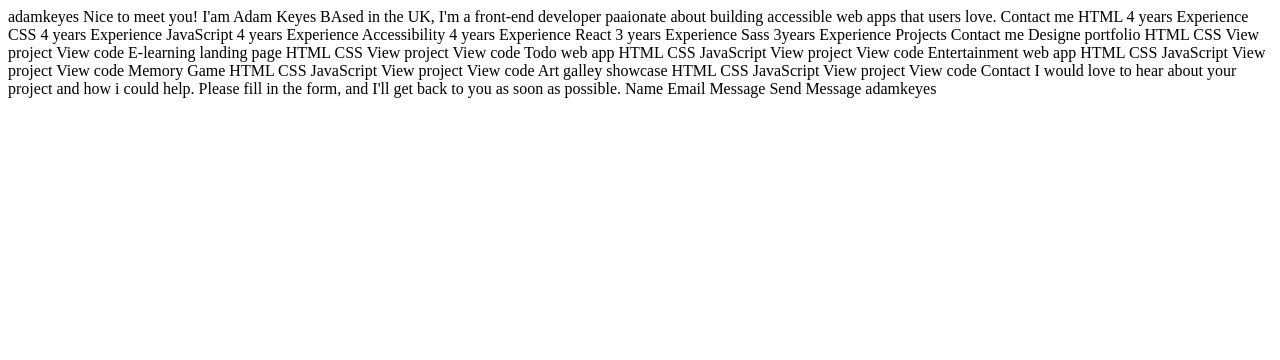
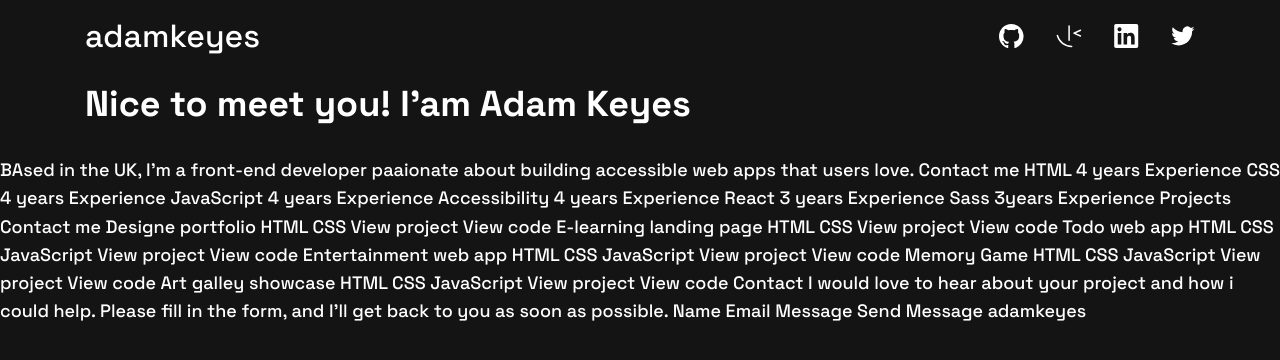
Before and after one commit to yahia-khouni/Single-Page-Developer-Portfolio, a plain HTML site: page index.html in a window 1280 px wide. Drawn offline with Linux system fonts and the light colour scheme.

Commit message:
header is done

```diff
--- a/index.html
+++ b/index.html
@@ -7,14 +7,36 @@
     <link rel="preconnect" href="https://fonts.googleapis.com">
     <link rel="preconnect" href="https://fonts.gstatic.com" crossorigin>
     <link href="https://fonts.googleapis.com/css2?family=Space+Grotesk:wght@500;700&display=swap" rel="stylesheet">
+    <link rel="icon" type="image/png" sizes="32x32" href="./assets/images/favicon-32x32.png">
     <link rel="stylesheet" href="style.css">
     <title>Frontend Mentor | Single-pgae developer portfolio</title>
 </head>
 
 <body>
-    adamkeyes
+    <header class="header">
+        <div class="wrapper">
+        <nav class="header__nav">
+            <a href="/" class="header__home">adamkeyes <span class="visually-hidden"> (to home page) </span> </a>
+            <a href="" class="header__social"><svg style="display: block;" role="img" aria-labelledby="socialGitHub" xmlns="http://www.w3.org/2000/svg" width="25" height="24"><title id="socialGitHub">Github</title><path fill="#FFF" fill-rule="evenodd" d="M12.304 0C5.506 0 0 5.506 0 12.304c0 5.444 3.522 10.042 8.413 11.672.615.108.845-.261.845-.584 0-.292-.015-1.261-.015-2.291-3.091.569-3.891-.754-4.137-1.446-.138-.354-.738-1.446-1.261-1.738-.43-.23-1.046-.8-.016-.815.97-.015 1.661.892 1.892 1.261 1.107 1.86 2.876 1.338 3.584 1.015.107-.8.43-1.338.784-1.646-2.738-.307-5.598-1.368-5.598-6.074 0-1.338.477-2.446 1.26-3.307-.122-.308-.553-1.569.124-3.26 0 0 1.03-.323 3.383 1.26.985-.276 2.03-.415 3.076-.415 1.046 0 2.092.139 3.076.416 2.353-1.6 3.384-1.261 3.384-1.261.676 1.691.246 2.952.123 3.26.784.861 1.26 1.953 1.26 3.307 0 4.721-2.875 5.767-5.613 6.074.446.385.83 1.123.83 2.277 0 1.645-.015 2.968-.015 3.383 0 .323.231.708.846.584a12.324 12.324 0 0 0 8.382-11.672C24.607 5.506 19.101 0 12.304 0Z"/></svg></a>
+            <a href="" class="header__social"><svg style="display: block;" role="img" aria-labelledby="socialFrontendMentor" xmlns="http://www.w3.org/2000/svg" width="26" height="23"><title id="socialFrontendMentor">Frontend Mentor</title><path fill="#FFF" d="M13.084.23a.751.751 0 0 0-.736.75v14.267a.75.75 0 1 0 1.5 0V.98a.75.75 0 0 0-.763-.75ZM24.44 4.504a.752.752 0 0 0-.284.064l-6.44 2.875a.752.752 0 0 0 0 1.37l6.44 2.884a.75.75 0 0 0 .612-1.369L19.861 8.13l4.907-2.191a.753.753 0 0 0 .38-.99.752.752 0 0 0-.708-.444ZM1.371 9.663a.752.752 0 0 0-.74.938C2.41 17.447 8.603 22.23 15.685 22.23a.75.75 0 1 0 0-1.501A14.053 14.053 0 0 1 2.083 10.225a.75.75 0 0 0-.712-.561v-.001Z"/></svg></a>
+            <a href="" class="header__social"><svg style="display: block;" role="img" aria-labelledby="socialLinkedIn" xmlns="http://www.w3.org/2000/svg" width="25" height="24"><title id="socialLinkedIn">LinkedIn</title><path fill="#FFF" fill-rule="evenodd" d="M5.551 3.304c-1.14 0-2.067.926-2.067 2.064 0 1.14.928 2.066 2.067 2.066a2.066 2.066 0 0 0 0-4.13ZM3.767 8.998v11.453h3.562L7.33 8.998H3.767Zm5.798 0V20.45l3.554.002.002-5.668c0-1.454.253-2.941 2.132-2.941 1.851 0 1.851 1.755 1.851 3.036v5.571l3.559-.001v-6.28c0-2.834-.517-5.457-4.27-5.457-1.763 0-2.916.997-3.368 1.85h-.05V8.997h-3.41ZM22.435 24H1.982c-.976 0-1.77-.777-1.77-1.732V1.731C.212.776 1.006 0 1.982 0h20.453c.98 0 1.777.776 1.777 1.73v20.538c0 .955-.797 1.732-1.777 1.732Z"/></svg></a>
+            <a href="" class="header__social"><svg style="display: block;" roel="img" aria-labelledby="socialTweter" xmlns="http://www.w3.org/2000/svg" width="24" height="20"><title id="socialTweter">Tweter</title><path fill="#FFF" d="M23.492 2.705a9.563 9.563 0 0 1-2.742.751 4.788 4.788 0 0 0 2.1-2.643 9.536 9.536 0 0 1-3.033 1.159 4.778 4.778 0 0 0-8.14 4.357 13.564 13.564 0 0 1-9.844-4.99 4.774 4.774 0 0 0-.646 2.4 4.778 4.778 0 0 0 2.124 3.977 4.765 4.765 0 0 1-2.163-.598v.061a4.778 4.778 0 0 0 3.832 4.684 4.812 4.812 0 0 1-2.158.082 4.78 4.78 0 0 0 4.462 3.316 9.584 9.584 0 0 1-5.932 2.045c-.38 0-.762-.022-1.14-.067a13.508 13.508 0 0 0 7.32 2.146c8.787 0 13.59-7.277 13.59-13.589 0-.205-.004-.412-.013-.617a9.71 9.71 0 0 0 2.381-2.471l.002-.003Z"/></svg></a>
+        </nav>
+    </div>
+    </header>
+    <main id="main">
+        <div class="wrapper">
+            <h1>
+                Nice to meet you! I'am Adam Keyes
+            </h1>
+        </div>
+    </main>
+    <footer class="footer">
 
-    Nice to meet you! I'am Adam Keyes
+    </footer>
+
+
+
     BAsed in the UK, I'm a front-end developer paaionate about building accessible web apps that users love.
 
     Contact me
--- a/style.css
+++ b/style.css
@@ -0,0 +1,132 @@
+/* FILEPATH: c:\Users\MSI GAMMING I7\Desktop\Single Page Developer Portfolio\style.css */
+
+/* -----------------------------------GLOBAL----------------------------------- */
+
+/* setting the css custom properties */
+/* hsl is a beeter practice because it's easier to change the darkness or lightness of the color */
+:root {
+    --bg-body: hsl(0, 0%, 8%);
+    --bg-contact: hsl(0, 0%, 14%);
+    --accent: hsl(153, 71%, 59%);
+    --text1: hsl(0, 0%, 100%);
+    --taxt2: hsl(0, 0%, 85%);
+    --invalid: hsl(7, 100%, 68%);
+    --fs-18: 1.125rem;
+    --fs-88: 5.5rem;
+    --fs-48: 3rem;
+    --fs-24: 1.5rem;
+    --fs-72: 4.5rem;
+    --fs-40: 2.5rem;
+    --fs-32: 2rem;
+    --container: 69.375rem;/* 1110px */
+    --transition : 300ms ease-in-out;
+
+}
+
+/* Adding boilerplate styles */
+html {
+    box-sizing: border-box;/* Thats so padding doesn't add to the widht or height of elements */
+    font-size: 100%;/* to take the font size from the brower-based font styles */
+}
+
+/* doing a wild card selector for all elements */
+*,
+*::before,
+*::after {
+    box-sizing: inherit;/* inherit from the parent element(html element) */
+}
+
+/* setting the global styles */
+body {
+    margin: 0;/* to remove the default margin */
+    font-family: 'Space Grotesk', sans-serif;/* adding a font family */
+    background-color: var(--bg-body);/* adding a background color */
+    color: var(--text1);/* adding a text color */
+    font-size: var(--fs-18);/* in rems (18PX / 16PX = 1.125) */
+    line-height: 1.56;/* using ratios so if we change the font size the line hight change with it  */
+
+}
+
+.wrapper {
+    width: calc(100% -2rem);
+    max-width: var(--container);/* adding a max width */
+    margin-inline : auto;/* to center the container */
+}
+
+@media (min-width: 37.5em) {/* 600px */
+     .wrapper {
+         width: calc(100% - 3.75rem);
+     }
+}
+
+img, svg {
+    display: block;/* to remove the white space under the image */
+}
+
+/* -----------------------------------HEADER----------------------------------- */
+
+/* mobile version */
+
+.header {
+    margin-top: 20px;
+}
+
+.header__nav {
+    display: flex;
+    flex-wrap: wrap;
+    justify-content: center;
+    text-align: center;
+    gap : 20px 25px;
+}
+
+.header__home{
+    font-size: 1.5rem ;
+    font-size: clamp(1.5rem, 1.02rem + 2.04vw, 2rem);
+    line-height: 1;
+    color : var(--text1);
+    text-decoration: none;
+    flex: 1 0 100%;
+}
+
+.visually-hidden {
+    position: absolute;
+    left:     -10000px;
+    top:      auto;
+    width:    1px;
+    height:   1px;
+    overflow: hidden;
+}
+
+a {
+    transition: color var(--transition);/* adding a transition to the links */
+}
+
+a:hover {
+    color: var(--accent);
+}
+
+.header__social > svg > path {
+    transition : fill var(--transition);/* adding a transition to the svg */
+}
+/* changing the color of the svg when the link is hovered */
+.header__social:hover > svg > path{
+    fill: var(--accent);
+}
+
+@media (min-width : 37.5em) {/* 600px */
+    .header {
+        scroll-margin-block-start: 30px;
+    }
+    .header__nav {
+        justify-content: flex-start;
+        align-items: center ;
+        text-align: left;
+        gap: 32px;
+    }
+
+    .header__home {
+        flex:0 1 auto;
+        margin-inline-end: auto;
+    }
+
+}
```
Also changed, not shown: notes.txt.
